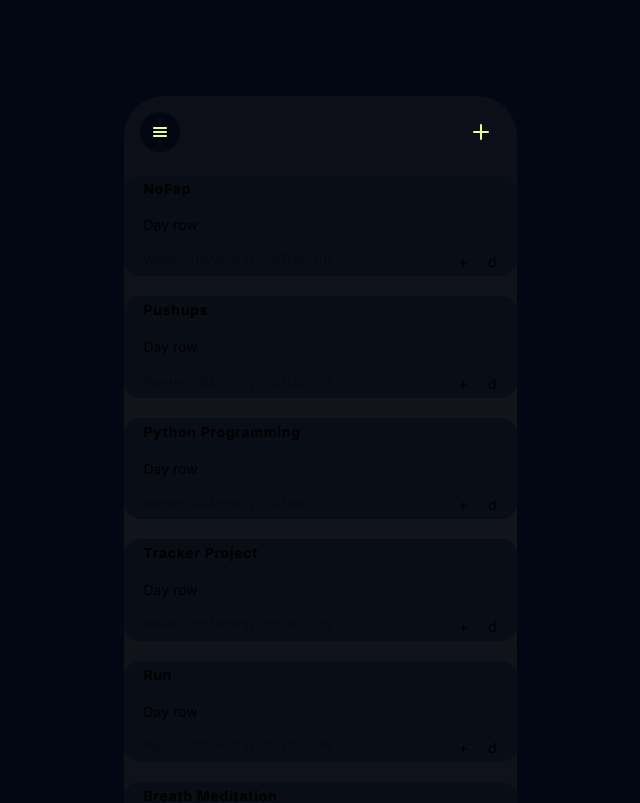
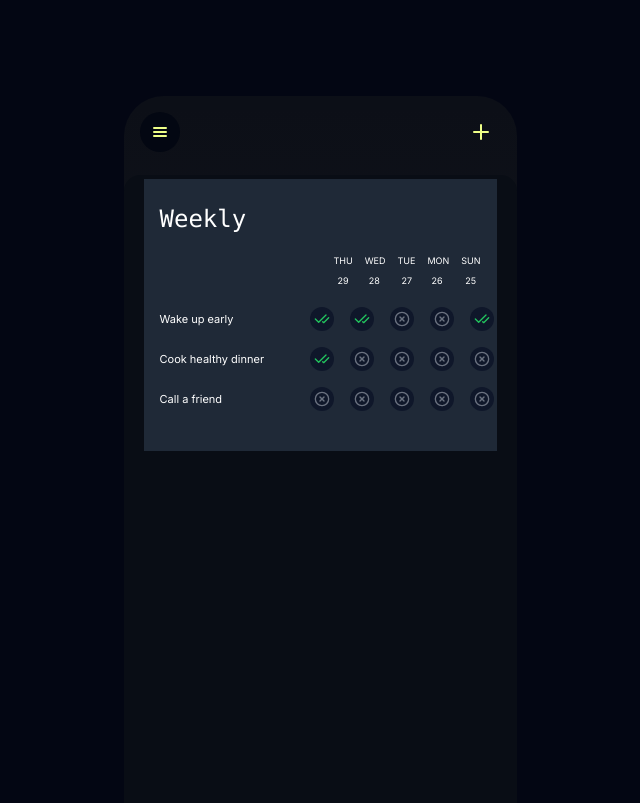
Before and after one commit to xkazm04/nobullshit, a Next.js app: page /goals in a window 1280 px wide. Shown: the top 803 px of the page, without its empty margins (320-960 px from the left). Built offline with nearby package versions, Linux system fonts and the light colour scheme.

Commit message:
Replaced goal overview with new concept

```diff
--- a/src/app/components/Tracking/Goal.tsx
+++ b/src/app/components/Tracking/Goal.tsx
@@ -1,5 +1,4 @@
 'use client';
-import { set } from "mongoose";
 import { MenuIcon } from "../icons/IconsNav"
 import { useState } from "react"
 import { ArrowRightCircleIcon, ScrollTextIcon } from "lucide-react";
--- a/src/app/components/Tracking/GoalOverview.tsx
+++ b/src/app/components/Tracking/GoalOverview.tsx
@@ -4,33 +4,65 @@ import { GoalType } from "@/app/types/TrackerTypes"
 import DaySetting from "./DaySetting";
 import { useState } from "react";
 import GoalDetail from "./GoalDetail";
-const GoalOverview = ({ goal }: GoalType) => {
-    const [days, setDays] = useState(goal.appliedInDays);
+import { CheckCheckIcon } from "lucide-react";
+import { XCircleIcon } from "lucide-react";
+const trackerExamples = [
+    {id:1, name: 'Wake up early', completed: [true, true, false, false, true] },
+    {id:2, name: 'Cook healthy dinner', completed: [true, false, false, false, false] },
+    {id:3, name: 'Call a friend', completed: [false, false, false, false, false]},
+]
+
+const daysExamples = [
+    {id:1, name: 'THU', date: '29'},
+    {id:2, name: 'WED', date: '28'},
+    {id:3, name: 'TUE', date: '27'},
+    {id:4, name: 'MON', date: '26'},
+    {id:5, name: 'SUN', date: '25'}
+]
+const GoalOverview = () => {
+    const [days, setDays] = useState(daysExamples);
     const [showDetail, setShowDetail] = useState(false);
+    const [trackers, setTrackers] = useState(trackerExamples);
+
+    const handleCheck = (trackerId, dayIndex) => {
+        setTrackers(trackers.map(tracker =>
+            tracker.id === trackerId ? {...tracker, completed: tracker.completed.map((completed, index) =>
+                index === dayIndex ? !completed : completed
+            )} : tracker
+        ));
+    }
     return <>
-        {!showDetail ?  <div key={goal.id} className="flex flex-col relative justify-between items-start w-full h-full bg-cc px-5 py-1 rounded-2xl text-sm ">
-                <div>
-                    <div className="text-md font-bold font-['Inter'] capitalize tracking-wider text-center">{goal.title}</div>
+        <div className="flex flex-col relative justify-between items-start w-full h-full bg-cc px-5 py-1 rounded-2xl text-sm ">
+            <div className="bg-gray-800 text-white w-full text-[9px]">
+                <div className="container mx-auto px-4 py-6">
+                    <div className="flex justify-between items-center mb-4">
+                        <h1 className="text-2xl font-mono">Weekly</h1>
+                    </div>
+                    <div className="flex items-center justify-end mb-4 relative gap-3">
+                        {days.map(day => (
+                            <div key={day.id} className="flex flex-col justify-center">
+                                <div>{day.name}</div>
+                                <div className="ml-1">{day.date}</div>
+                            </div>
+                        ))}
+                    </div>
+                    {trackers.map(tracker => (
+                        <div key={tracker.id} className="flex items-center justify-between mb-4 relative">
+                            <div className="flex text-[11px] min-w-[150px] ">{tracker.name}</div>
+                            <div className="flex flex-row justify-end gap-4 w-full">
+                                {tracker.completed.map((completed, index) => (
+                                    <button key={index} onClick={() => handleCheck(tracker.id, index)}
+                                        className="bg-slate-900 p-1 rounded-xl"
+                                    >
+                                        {completed ? <CheckCheckIcon className="h-4 w-4 text-green-500" /> : <XCircleIcon className="h-4 w-4 text-gray-500" />}
+                                    </button>
+                                ))}
+                            </div>
+                        </div>
+                    ))}
                 </div>
-                <div>
-                    Day row
-                    {/* {goal.appliedInDays.map((day) => (
-                        <DaySetting habitDays={days} setHabitDays={setDays} d={day} i={goal.appliedInDays.indexOf(day)}/>
-                    ))} */}
-                </div>
-                <div className="flex flex-row justify-between w-full">
-                    <div className="text-xs font-thin font-['Inter'] capitalize tracking-wide text-center flex flex-row justify-start">
-                        <div>Weekly: 0%</div>  <div>Monthly: 0%</div> <div>Total: 0%</div>
-                    </div>
-                    <div className="flex flex-row gap-5">
-                        <button>+</button>
-                        <button onClick={()=>{setShowDetail(true)}}>d</button>
-                    </div>
-                </div>
-        </div>:
-        <div className="absolute full-h">
-            <GoalDetail goal={goal}/>
-        </div>}
+            </div>
+        </div>
     </>
 }
 
--- a/src/app/goals/page.tsx
+++ b/src/app/goals/page.tsx
@@ -28,9 +28,7 @@ const Page = () => {
         <div className="p-6 lg:cursor-pointer lg:hover:bg-transmain" onClick={createGoal}><PlusIcon color={'#EEFF87'}/></div>
     </div>
     <div className="flex flex-col justify-center h-full w-full gap-5 mt-[20%] overflox-y-hidden">
-        {goalExamples.map((goal: GoalType) => (
-            <GoalOverview goal={goal}/>
-        ))}
+       <GoalOverview />
     </div>
     <div className='z-10 w-full'><BottomNav /></div>
     </div>
```
Also changed, not shown: 1 other file (tests, documents, lock files or other folders).
